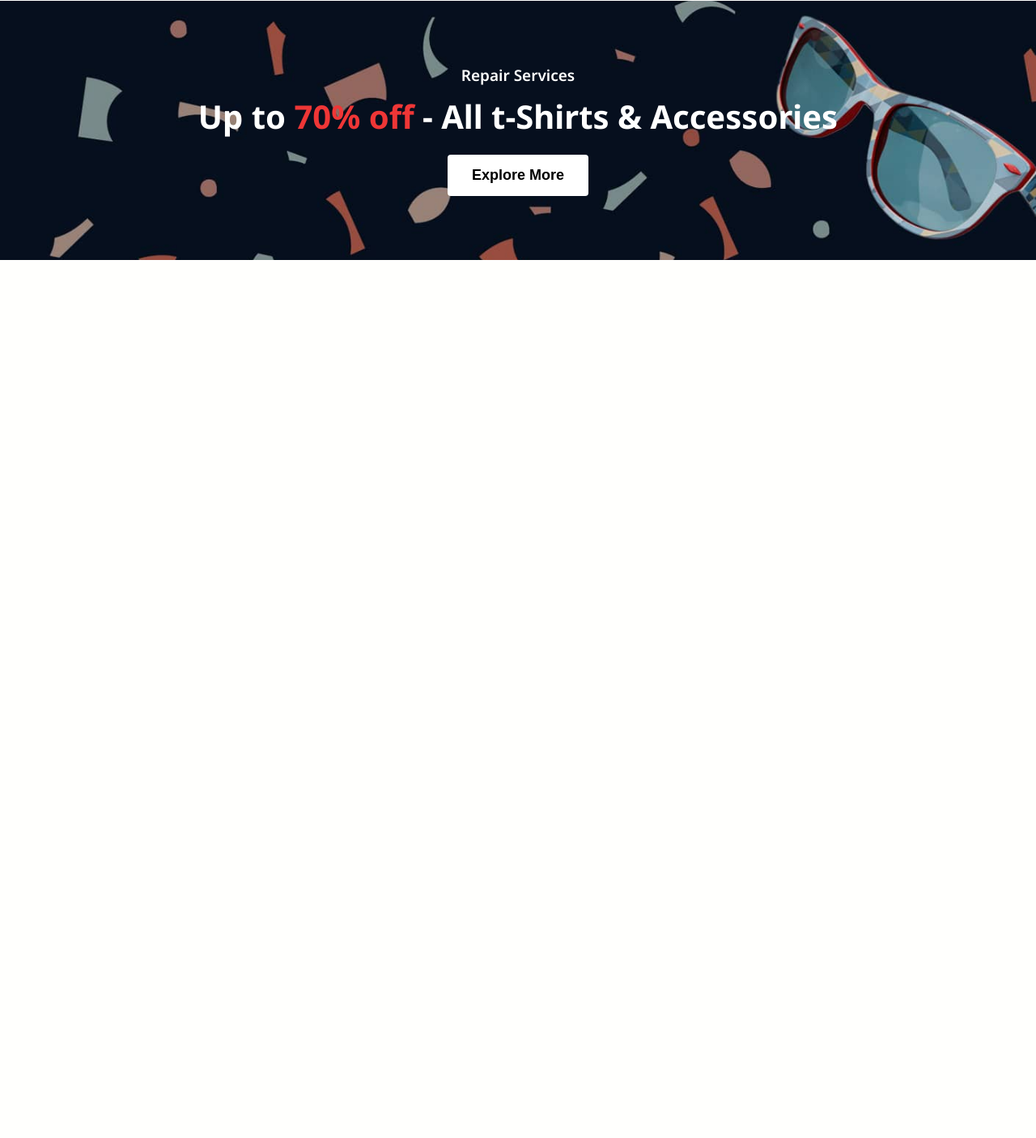
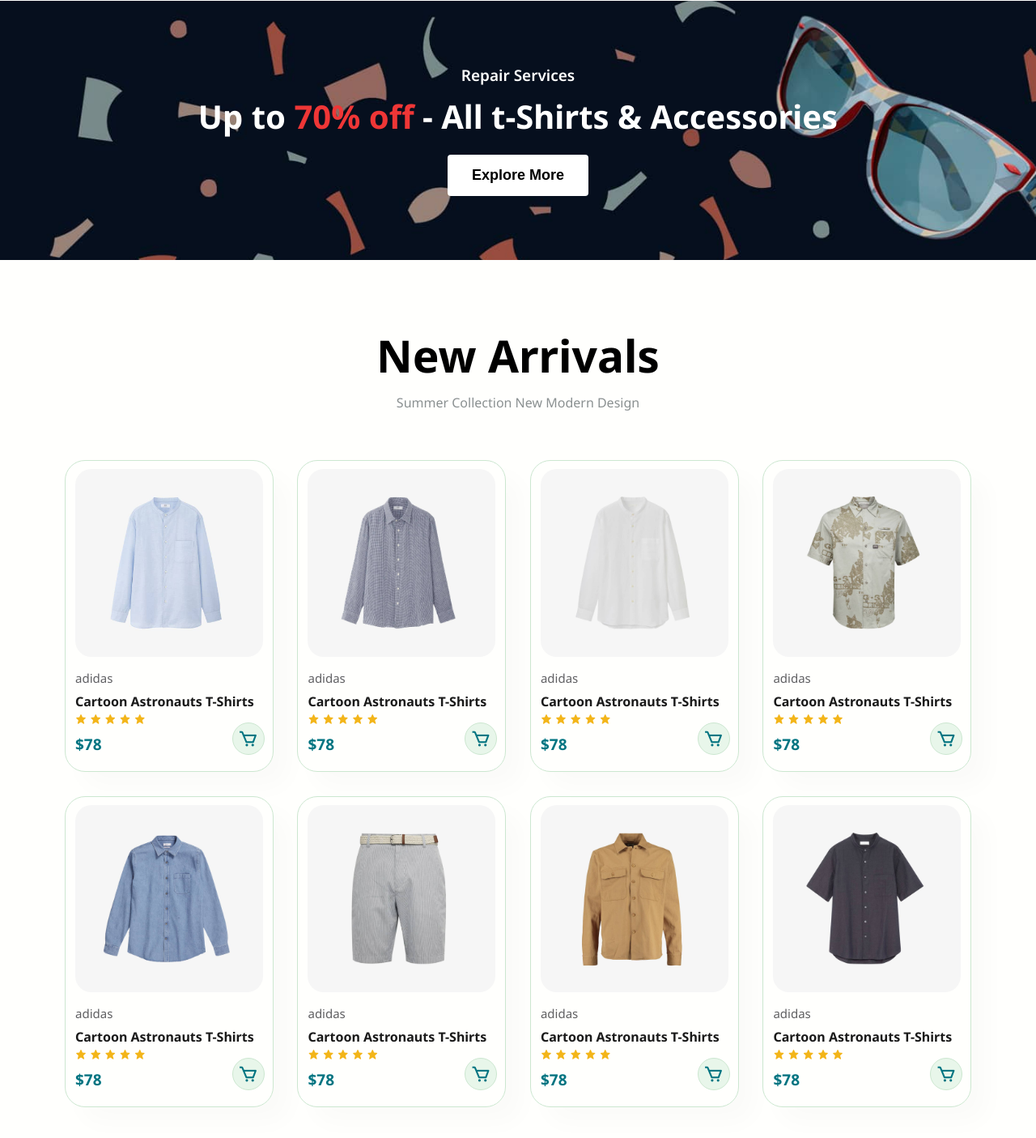
Before and after one commit to Arthur071/Web-Development-Projects, a plain HTML site: page E-commerce Website/index.html in a window 1280 px wide. Shown: the part 2448-3853 px from the top of the page at 81% size. Before the commit the page ends 2809 px from the top, so only its background shows below. Drawn offline with nearby package versions, Linux system fonts and the light colour scheme.

Commit message:
adding new arrival section

```diff
--- a/E-commerce Website/index.html
+++ b/E-commerce Website/index.html
@@ -199,5 +199,141 @@
         <button>Explore More</button>
     </section>
 
+    <section id="product1" class="section-p1">
+        <h2>New Arrivals</h2>
+        <p>Summer Collection New Modern Design</p>
+        <div class="pro-container">
+            <div class="pro">
+                <img src="/img/products/n1.jpg" alt="">
+                <div class="des">
+                    <span>adidas</span>
+                    <h5>Cartoon Astronauts T-Shirts</h5>
+                    <div class="star">
+                        <i class='bx bxs-star'></i>
+                        <i class='bx bxs-star'></i>
+                        <i class='bx bxs-star'></i>
+                        <i class='bx bxs-star'></i>
+                        <i class='bx bxs-star'></i>
+                    </div>
+                    <h4>$78</h4>
+                </div>
+                <a href="#"><i class='bx bx-cart cart'></i></a>
+            </div>
+            <div class="pro">
+                <img src="/img/products/n2.jpg" alt="">
+                <div class="des">
+                    <span>adidas</span>
+                    <h5>Cartoon Astronauts T-Shirts</h5>
+                    <div class="star">
+                        <i class='bx bxs-star'></i>
+                        <i class='bx bxs-star'></i>
+                        <i class='bx bxs-star'></i>
+                        <i class='bx bxs-star'></i>
+                        <i class='bx bxs-star'></i>
+                    </div>
+                    <h4>$78</h4>
+                </div>
+                <a href="#"><i class='bx bx-cart cart'></i></a>
+            </div>
+            <div class="pro">
+                <img src="/img/products/n3.jpg" alt="">
+                <div class="des">
+                    <span>adidas</span>
+                    <h5>Cartoon Astronauts T-Shirts</h5>
+                    <div class="star">
+                        <i class='bx bxs-star'></i>
+                        <i class='bx bxs-star'></i>
+                        <i class='bx bxs-star'></i>
+                        <i class='bx bxs-star'></i>
+                        <i class='bx bxs-star'></i>
+                    </div>
+                    <h4>$78</h4>
+                </div>
+                <a href="#"><i class='bx bx-cart cart'></i></a>
+            </div>
+            <div class="pro">
+                <img src="/img/products/n4.jpg" alt="">
+                <div class="des">
+                    <span>adidas</span>
+                    <h5>Cartoon Astronauts T-Shirts</h5>
+                    <div class="star">
+                        <i class='bx bxs-star'></i>
+                        <i class='bx bxs-star'></i>
+                        <i class='bx bxs-star'></i>
+                        <i class='bx bxs-star'></i>
+                        <i class='bx bxs-star'></i>
+                    </div>
+                    <h4>$78</h4>
+                </div>
+                <a href="#"><i class='bx bx-cart cart'></i></a>
+            </div>
+            <div class="pro">
+                <img src="/img/products/n5.jpg" alt="">
+                <div class="des">
+                    <span>adidas</span>
+                    <h5>Cartoon Astronauts T-Shirts</h5>
+                    <div class="star">
+                        <i class='bx bxs-star'></i>
+                        <i class='bx bxs-star'></i>
+                        <i class='bx bxs-star'></i>
+                        <i class='bx bxs-star'></i>
+                        <i class='bx bxs-star'></i>
+                    </div>
+                    <h4>$78</h4>
+                </div>
+                <a href="#"><i class='bx bx-cart cart'></i></a>
+            </div>
+            <div class="pro">
+                <img src="/img/products/n6.jpg" alt="">
+                <div class="des">
+                    <span>adidas</span>
+                    <h5>Cartoon Astronauts T-Shirts</h5>
+                    <div class="star">
+                        <i class='bx bxs-star'></i>
+                        <i class='bx bxs-star'></i>
+                        <i class='bx bxs-star'></i>
+                        <i class='bx bxs-star'></i>
+                        <i class='bx bxs-star'></i>
+                    </div>
+                    <h4>$78</h4>
+                </div>
+                <a href="#"><i class='bx bx-cart cart'></i></a>
+            </div>
+            <div class="pro">
+                <img src="/img/products/n7.jpg" alt="">
+                <div class="des">
+                    <span>adidas</span>
+                    <h5>Cartoon Astronauts T-Shirts</h5>
+                    <div class="star">
+                        <i class='bx bxs-star'></i>
+                        <i class='bx bxs-star'></i>
+                        <i class='bx bxs-star'></i>
+                        <i class='bx bxs-star'></i>
+                        <i class='bx bxs-star'></i>
+                    </div>
+                    <h4>$78</h4>
+                </div>
+                <a href="#"><i class='bx bx-cart cart'></i></a>
+            </div>
+            <div class="pro">
+                <img src="/img/products/n8.jpg" alt="">
+                <div class="des">
+                    <span>adidas</span>
+                    <h5>Cartoon Astronauts T-Shirts</h5>
+                    <div class="star">
+                        <i class='bx bxs-star'></i>
+                        <i class='bx bxs-star'></i>
+                        <i class='bx bxs-star'></i>
+                        <i class='bx bxs-star'></i>
+                        <i class='bx bxs-star'></i>
+                    </div>
+                    <h4>$78</h4>
+                </div>
+                <a href="#"><i class='bx bx-cart cart'></i></a>
+            </div>
+
+        </div>
+    </section>
+
 </body>
 </html>
```
